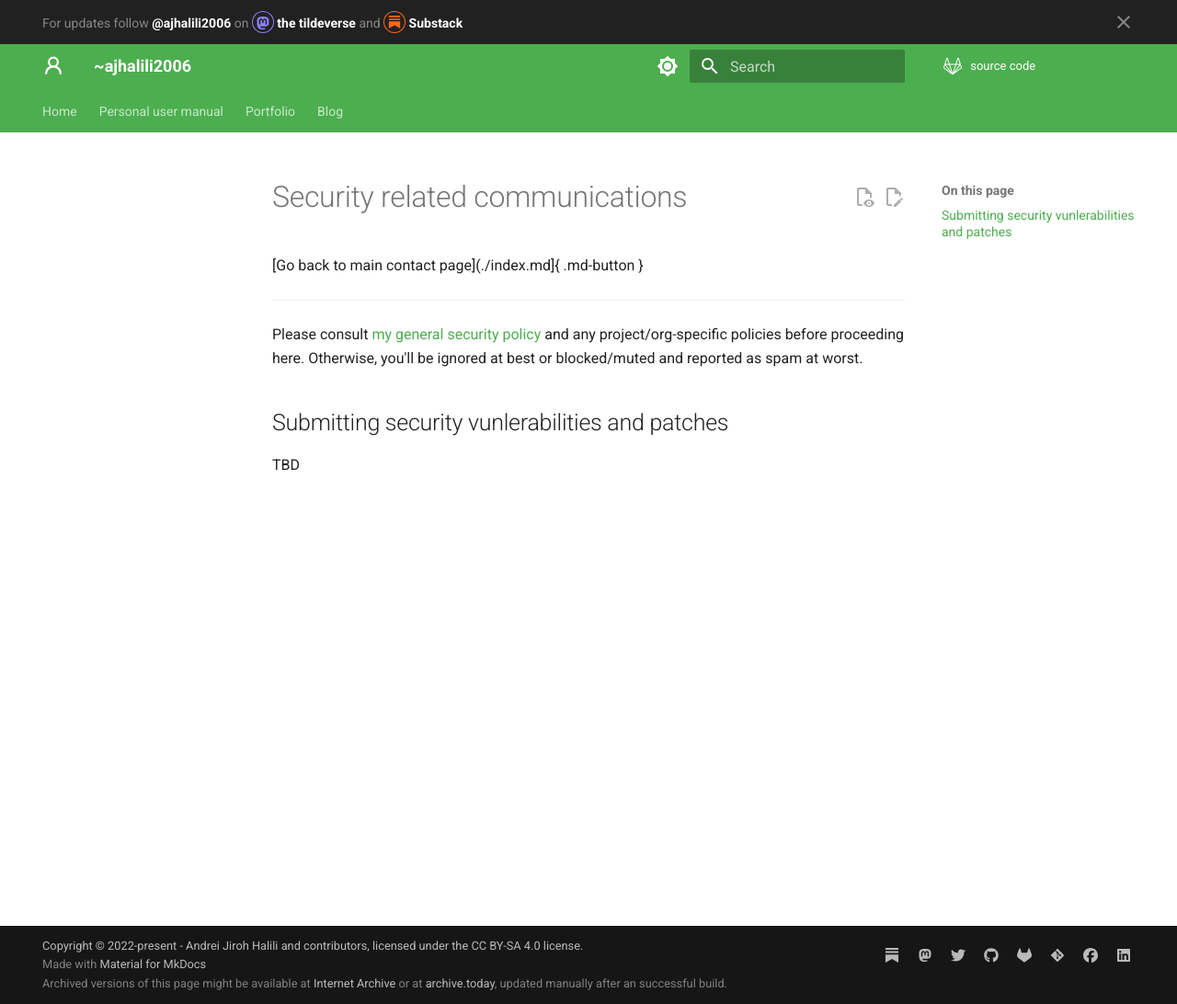
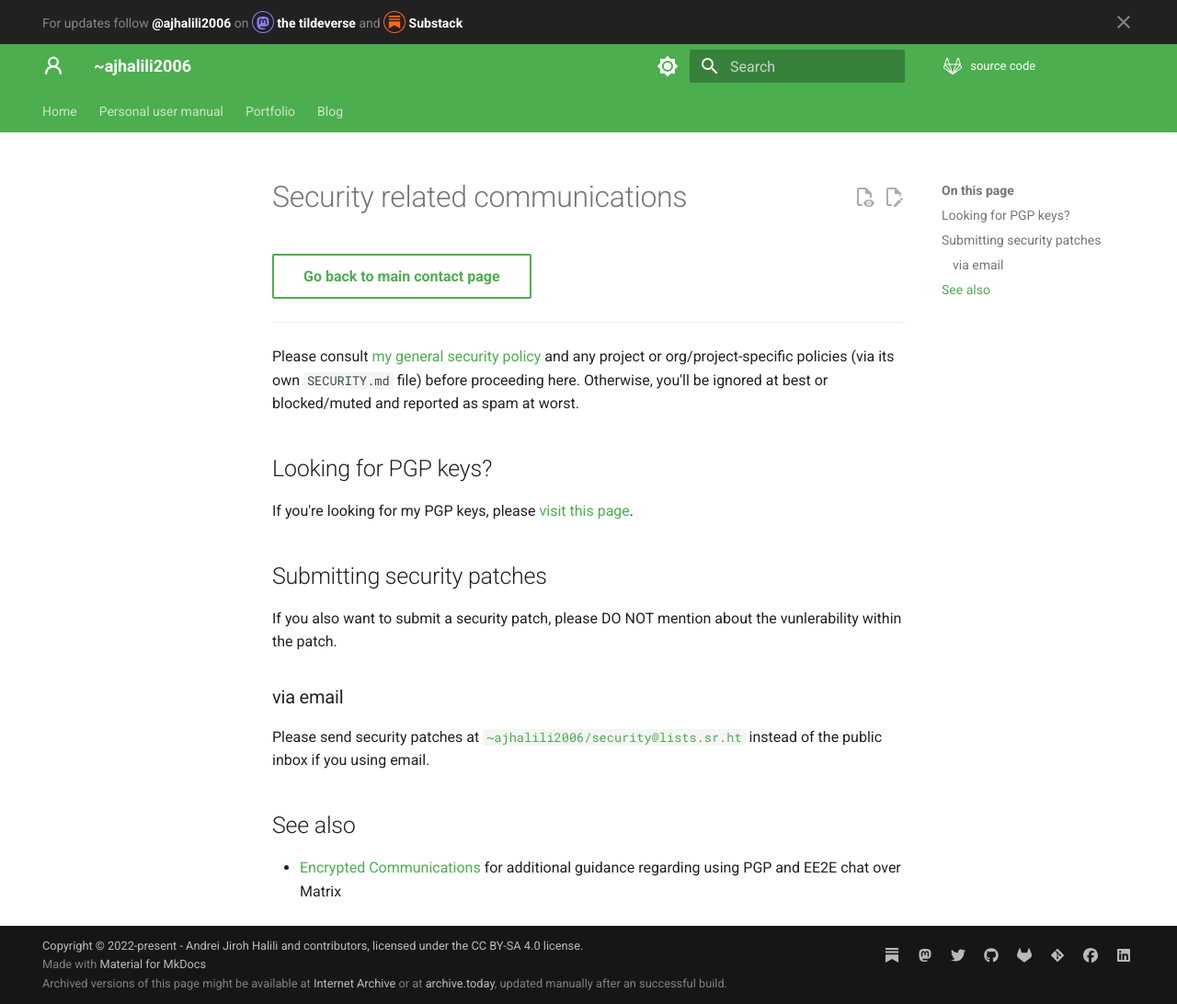
Before and after one commit to andreijiroh-dev/website, an MkDocs documentation site: the page built from markdown/contact/security.md, in a window 1280 px wide and 1092 px high. Shown: the whole window at 92% size. Built offline with MkDocs 1.6.1 and Material for MkDocs 9.7.7, drawn with Linux system fonts in a browser that asks for light colours.

Commit message:
docs(mkdocs): update contact pages
Meanwhile in the homepage, some meta tags fixup,
possibly more badge-related edits and then some.

Signed-off-by: Andrei Jiroh Halili <ajhalili2006@gmail.com>

```diff
--- a/markdown/contact/security.md
+++ b/markdown/contact/security.md
@@ -1,13 +1,28 @@
 # Security related communications
 
-[Go back to main contact page](./index.md]{ .md-button }
+[Go back to main contact page](./index.md){ .md-button }
 
 ---
 
-Please consult [my general security policy](../security.md) and any project/org-specific policies before
-proceeding here. Otherwise, you'll be ignored at best or blocked/muted and reported as spam at worst.
+Please consult [my general security policy](../security.md) and any project
+or org/project-specific policies (via its own `SECURITY.md` file) before proceeding here.
+Otherwise, you'll be ignored at best or blocked/muted and reported as spam at worst.
 
+## Looking for PGP keys?
 
-## Submitting security vunlerabilities and patches
+If you're looking for my PGP keys, please [visit this page](../keys/index.md).
 
-TBD
+## Submitting security patches
+
+If you also want to submit a security patch, please DO NOT mention about the vunlerability
+within the patch.
+
+### via email
+
+Please send security patches at [`~ajhalili2006/security@lists.sr.ht`](mailto:~ajhalili2006/security@lists.sr.ht)
+instead of the public inbox if you using email.
+
+## See also
+
+* [Encrypted Communications](../user-manual/encrypted-communications.md) for additional guidance
+regarding using PGP and EE2E chat over Matrix
--- a/mkdocs.yml
+++ b/mkdocs.yml
@@ -152,6 +152,9 @@ markdown_extensions:
   - pymdownx.emoji:
       emoji_index: !!python/name:materialx.emoji.twemoji
       emoji_generator: !!python/name:materialx.emoji.to_svg
+      options:
+        custom_icons:
+          - overrides/.icons
   - footnotes
   - md_in_html
   - admonition
```
Also changed, not shown: markdown/contact/details.md (added, +28 -0 lines), markdown/contact/else.md (+14 -5 lines), markdown/contact/index.md (+6 -0 lines), markdown/index.md (+9 -7 lines), overrides/.icons/fediverse-community/fediverse.svg (added).
